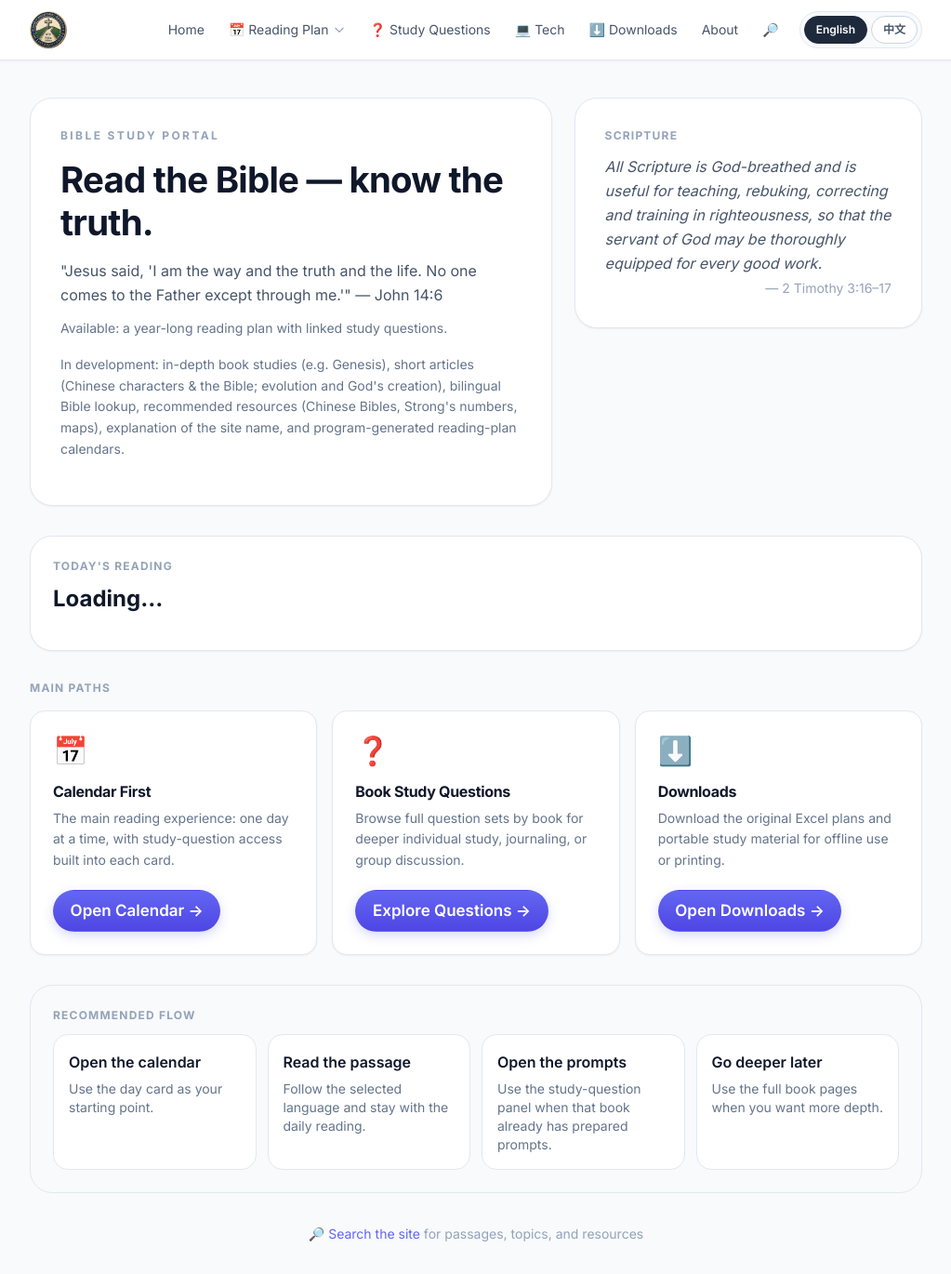
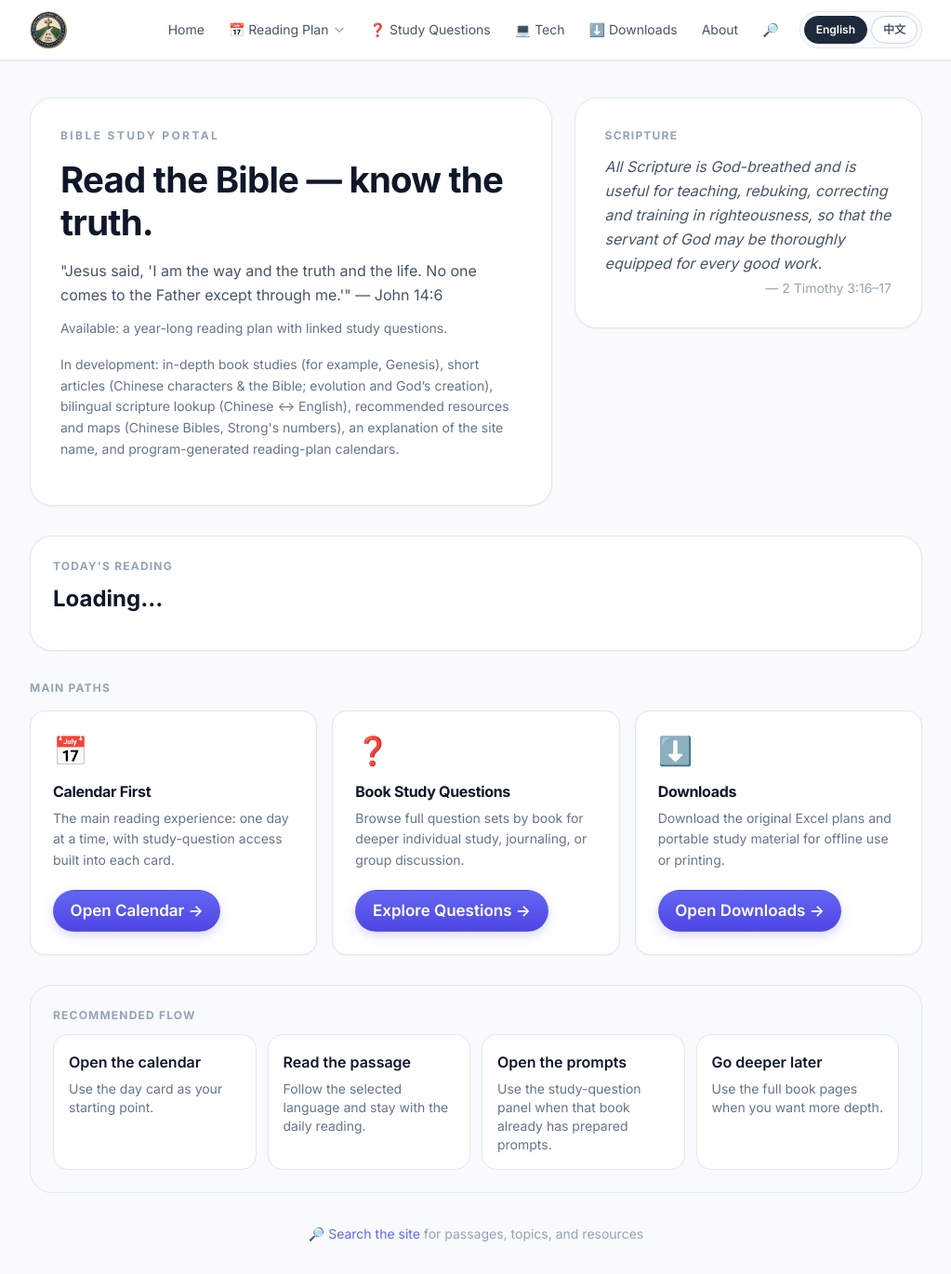
Before and after one commit to mansli7/mansli7.github.io, a Jekyll site: the page built from index.md, in a window 1280 px wide and 1370 px high. Shown: the whole window at 93% size, without its empty margins (128-1151 px from the left). Built offline with Jekyll 4.4.1, drawn with Linux system fonts in a browser that asks for light colours; nearby versions of some CDN libraries.

Commit message:
docs(home): align hero English copy with Chinese

```diff
--- a/index.md
+++ b/index.md
@@ -13,7 +13,7 @@ title: Home
     <p class="card-zh text-slate-600 leading-relaxed mb-3">耶穌說「我就是道路、真理、生命；若不藉著我，沒有人能到父那裡去。」— 約翰福音 14:6</p>
     <p class="card-en text-sm text-slate-500 leading-relaxed mb-4">Available: a year-long reading plan with linked study questions.</p>
     <p class="card-zh text-sm text-slate-500 leading-relaxed mb-4">已有：一年通讀聖經計劃，配合聖經思考問題。</p>
-    <p class="card-en text-sm text-slate-500 leading-relaxed mb-4">In development: in-depth book studies (e.g. Genesis), short articles (Chinese characters & the Bible; evolution and God's creation), bilingual Bible lookup, recommended resources (Chinese Bibles, Strong's numbers, maps), explanation of the site name, and program-generated reading-plan calendars.</p>
+    <p class="card-en text-sm text-slate-500 leading-relaxed mb-4">In development: in-depth book studies (for example, Genesis), short articles (Chinese characters & the Bible; evolution and God’s creation), bilingual scripture lookup (Chinese ↔ English), recommended resources and maps (Chinese Bibles, Strong's numbers), an explanation of the site name, and program-generated reading-plan calendars.</p>
     <p class="card-zh text-sm text-slate-500 leading-relaxed mb-4">在建：精讀書卷（例如創世記）、短文分享（漢字與聖經、進化論與神的創造）、中英經文查詢、網站推薦與地圖、網站名稱說明，以及用程序生成的讀經計劃日曆。</p>
 
   </section>
```
